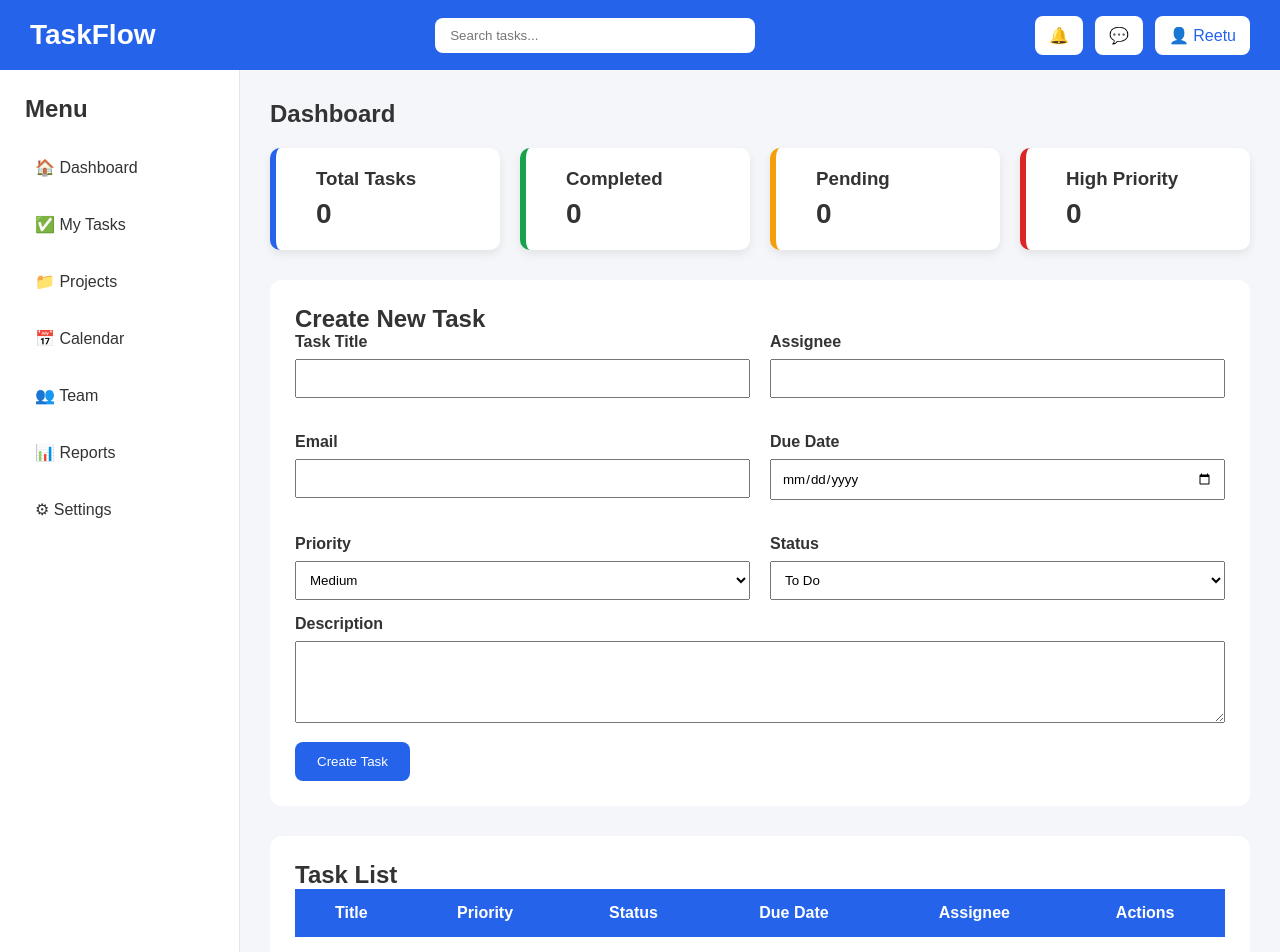
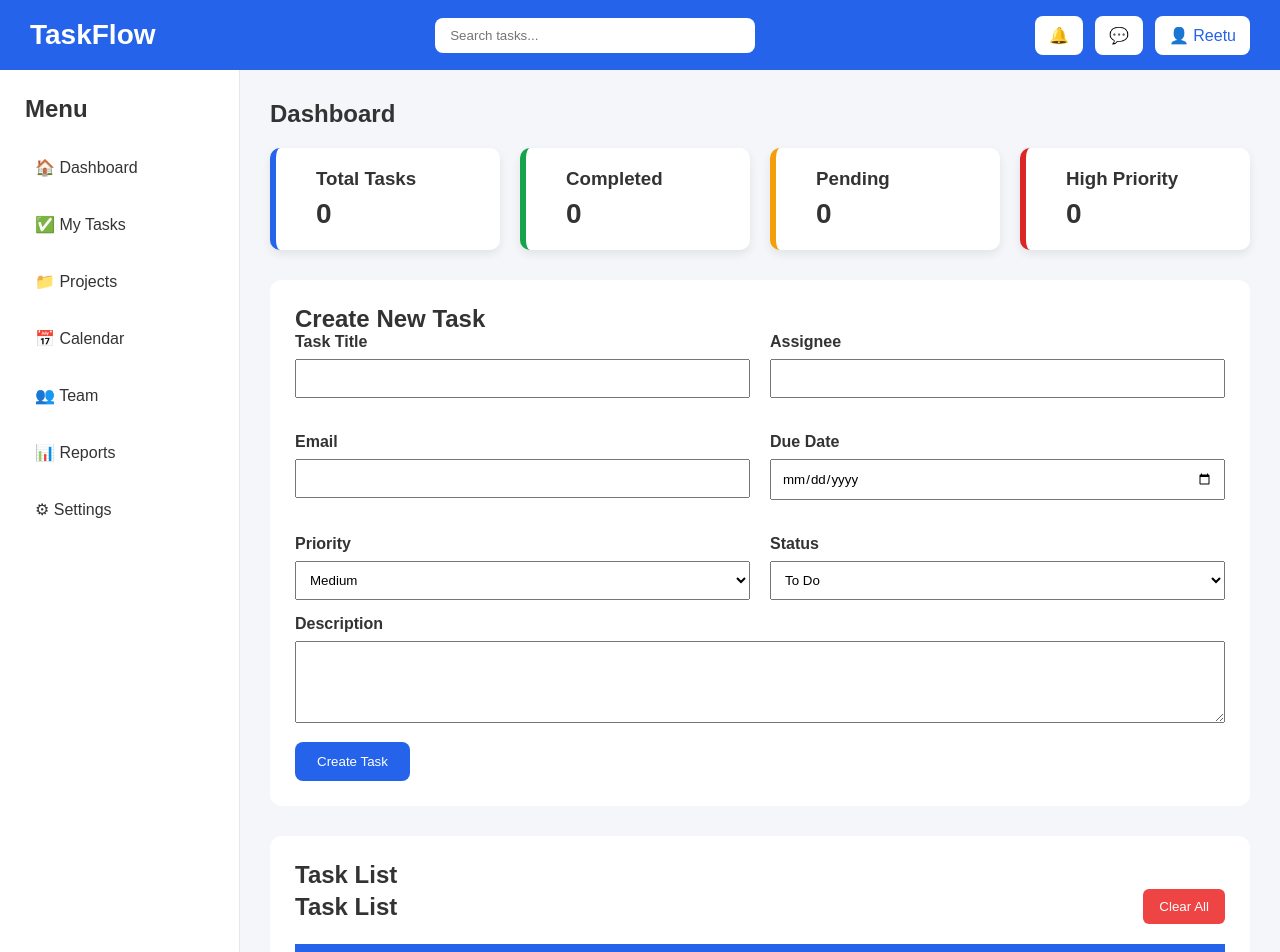
Before and after one commit to freeappstore-online/taskflow, a React (Vite) app in the folder taskflow-react/: page / in a window 1280 px wide. Shown: the top 952 px of the page. Built offline with nearby package versions, Linux system fonts and the light colour scheme.

Commit message:
Persist tasks using localStorage and add clear all functionality

```diff
--- a/taskflow-react/src/App.jsx
+++ b/taskflow-react/src/App.jsx
@@ -1,4 +1,4 @@
-import { useState } from "react";
+import { useState,useEffect } from "react";
 
 import Header from "./components/Header/Header";
 import Sidebar from "./components/Sidebar/Sidebar";
@@ -8,7 +8,14 @@ import TaskTable from "./components/TaskTable/TaskTable";
 import Footer from "./components/Footer/Footer";
 
 function App() {
-  const [tasks, setTasks] = useState([]);
+  const [tasks, setTasks] = useState(() => {
+  const savedTasks = localStorage.getItem("tasks");
+
+  return savedTasks ? JSON.parse(savedTasks) : [];
+});
+useEffect(() => {
+  localStorage.setItem("tasks", JSON.stringify(tasks));
+}, [tasks]);
 
   const [search, setSearch] = useState("");
 
@@ -31,25 +38,34 @@ function App() {
     task.title.toLowerCase().includes(search.toLowerCase())
   );
 
+  const clearAllTasks = () => {
+  const confirmed = window.confirm(
+    "Are you sure you want to delete all tasks?"
+  );
+
+  if (!confirmed) return;
+
+  setTasks([]);
+};
+
   return (
     <>
       <Header search={search} setSearch={setSearch} />
 
       <div className="container">
         <Sidebar />
-
         <main className="main-content">
           <Dashboard tasks={tasks} />
 
           <TaskForm addTask={addTask} />
 
           <TaskTable
-            tasks={filteredTasks}
-            deleteTask={deleteTask}
-          />
+  tasks={filteredTasks}
+  deleteTask={deleteTask}
+  clearAllTasks={clearAllTasks}
+/>
         </main>
       </div>
-
       <Footer />
     </>
   );
--- a/taskflow-react/src/components/TaskTable/TaskTable.css
+++ b/taskflow-react/src/components/TaskTable/TaskTable.css
@@ -36,3 +36,23 @@
   text-align: center;
   padding: 40px;
 }
+
+.table-header {
+  display: flex;
+  justify-content: space-between;
+  align-items: center;
+  margin-bottom: 20px;
+}
+
+.clear-btn {
+  background: #ef4444;
+  color: white;
+  border: none;
+  padding: 10px 16px;
+  border-radius: 6px;
+  cursor: pointer;
+}
+
+.clear-btn:hover {
+  background: #dc2626;
+}
--- a/taskflow-react/src/components/TaskTable/TaskTable.jsx
+++ b/taskflow-react/src/components/TaskTable/TaskTable.jsx
@@ -1,10 +1,16 @@
 import "./TaskTable.css";
 
-function TaskTable({ tasks, deleteTask }) {
+function TaskTable({ tasks, deleteTask, clearAllTasks }) {
   return (
     <section className="task-table">
       <h2>Task List</h2>
+      <div className="table-header">
+        <h2>Task List</h2>
 
+        <button className="clear-btn" onClick={clearAllTasks}>
+          Clear All
+        </button>
+      </div>
       <table>
         <thead>
           <tr>
```
